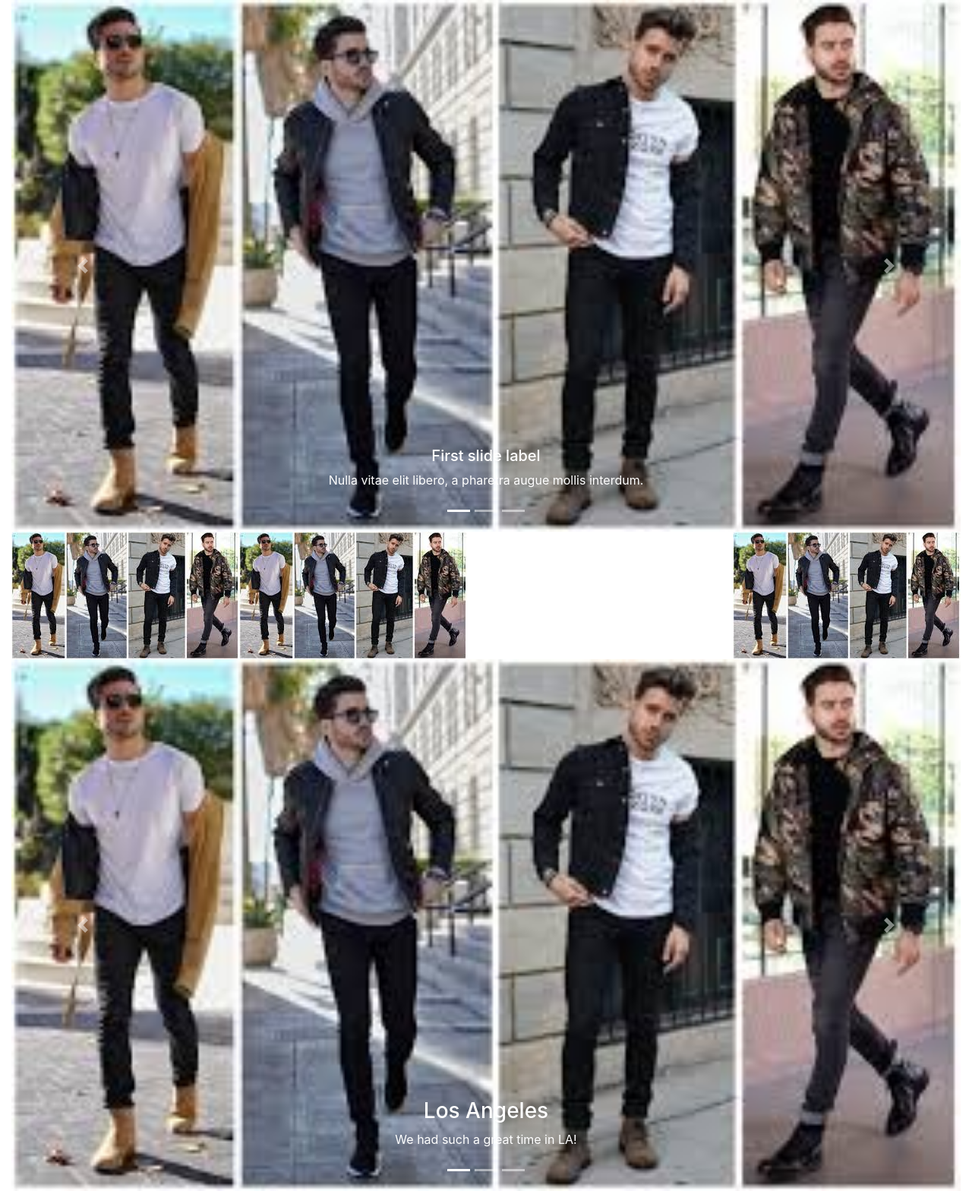
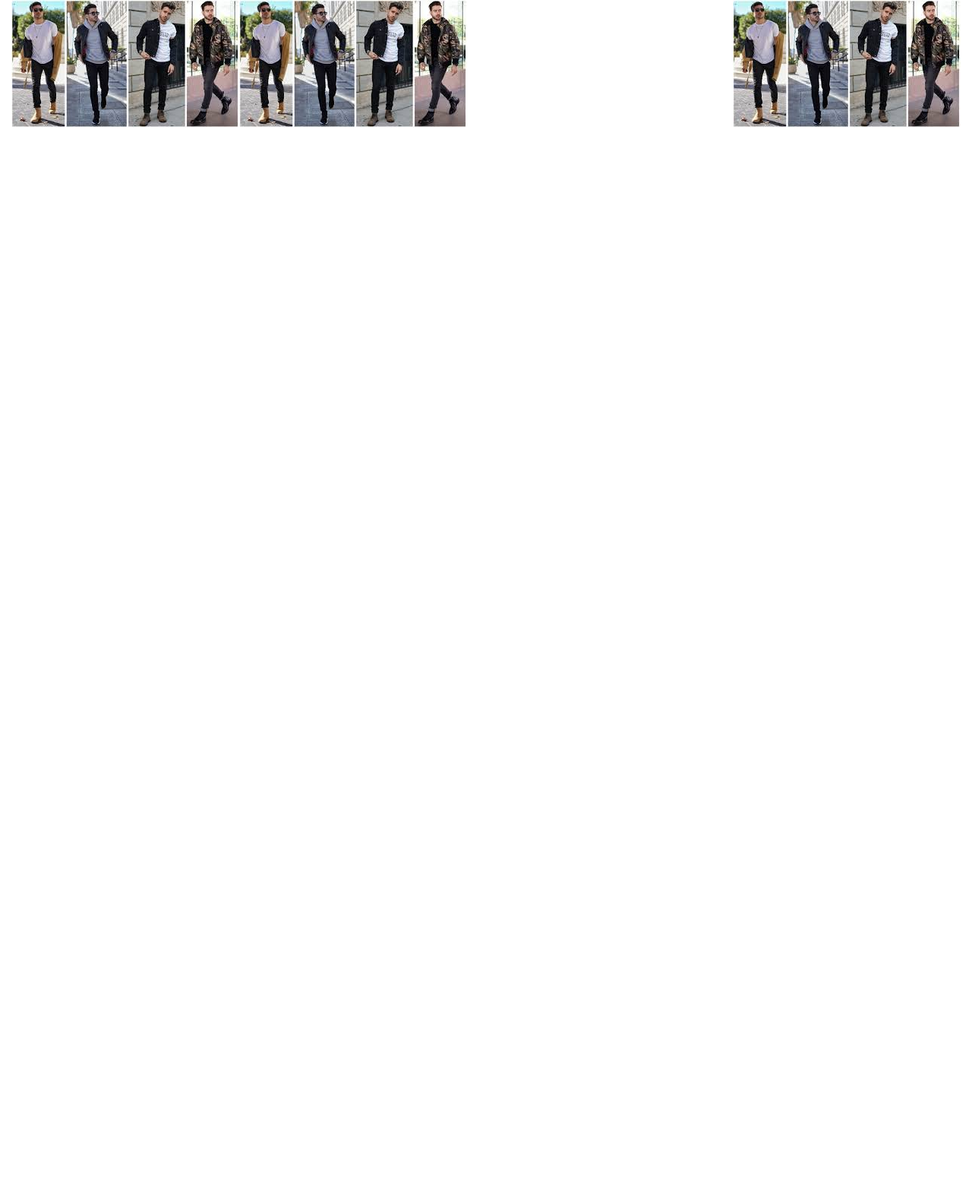
Before and after one commit to codewithlennylen/Drip-Hub-Platform, a Flask app: page / in a window 1280 px wide. Shown: the part 56-1624 px from the top of the page at 76% size. After the commit the page ends 224 px from the top, so only its background shows below. Run offline with Flask 2, Linux system fonts and the light colour scheme; some libraries are stand-ins or nearby versions.

Commit message:
Homepage Update
Got Rid of the Carousel (for now)

```diff
--- a/codebase/templates/homepage.html
+++ b/codebase/templates/homepage.html
@@ -1,53 +1,6 @@
 {% extends "layout.html" %}
 
 {% block content %}
-
-  <style>
-  /* Make the image fully responsive */
-  .carousel-inner img {
-    width: 100%;
-    height: 100%;
-  }
-  </style>
-
-<div id="carouselExampleCaptions" class="carousel slide" data-ride="carousel">
-  <ol class="carousel-indicators">
-    <li data-target="#carouselExampleCaptions" data-slide-to="0" class="active"></li>
-    <li data-target="#carouselExampleCaptions" data-slide-to="1"></li>
-    <li data-target="#carouselExampleCaptions" data-slide-to="2"></li>
-  </ol>
-  <div class="carousel-inner">
-    <div class="carousel-item active">
-      <img src="{{ url_for('static', filename='men/men.jpg') }}" class="d-block w-100" alt="...">
-      <div class="carousel-caption d-none d-md-block">
-        <h5>First slide label</h5>
-        <p>Nulla vitae elit libero, a pharetra augue mollis interdum.</p>
-      </div>
-    </div>
-    <div class="carousel-item">
-      <img src="{{ url_for('static', filename='female/female.jpg') }}" class="d-block w-100" alt="...">
-      <div class="carousel-caption d-none d-md-block">
-        <h5>Second slide label</h5>
-        <p>Lorem ipsum dolor sit amet, consectetur adipiscing elit.</p>
-      </div>
-    </div>
-    <div class="carousel-item">
-      <img src="{{ url_for('static', filename='kids/kids.jpg') }}" class="d-block w-100" alt="...">
-      <div class="carousel-caption d-none d-md-block">
-        <h5>Third slide label</h5>
-        <p>Praesent commodo cursus magna, vel scelerisque nisl consectetur.</p>
-      </div>
-    </div>
-  </div>
-  <a class="carousel-control-prev" href="#carouselExampleCaptions" role="button" data-slide="prev">
-    <span class="carousel-control-prev-icon" aria-hidden="true"></span>
-    <span class="sr-only">Previous</span>
-  </a>
-  <a class="carousel-control-next" href="#carouselExampleCaptions" role="button" data-slide="next">
-    <span class="carousel-control-next-icon" aria-hidden="true"></span>
-    <span class="sr-only">Next</span>
-  </a>
-</div>
 
 
 <img src="{{ url_for('static', filename='men/men.jpg') }}" class="rounded float-left" alt="...">
@@ -55,43 +8,4 @@
 <img src="{{ url_for('static', filename='men/men.jpg') }}" class="rounded float-right" alt="...">
 
 
-<div id="demo" class="carousel slide" data-ride="carousel">
-  <ul class="carousel-indicators">
-    <li data-target="#demo" data-slide-to="0" class="active"></li>
-    <li data-target="#demo" data-slide-to="1"></li>
-    <li data-target="#demo" data-slide-to="2"></li>
-  </ul>
-  <div class="carousel-inner">
-    <div class="carousel-item active">
-      <img src="{{ url_for('static', filename='men/men.jpg') }}" alt="Los Angeles" width="1100" height="500">
-      <div class="carousel-caption">
-        <h3>Los Angeles</h3>
-        <p>We had such a great time in LA!</p>
-      </div>
-    </div>
-    <div class="carousel-item">
-      <img src="{{ url_for('static', filename='men/men.jpg') }}" alt="Chicago" width="1100" height="500">
-      <div class="carousel-caption">
-        <h3>Chicago</h3>
-        <p>Thank you, Chicago!</p>
-      </div>
-    </div>
-    <div class="carousel-item">
-      <img src="{{ url_for('static', filename='men/men.jpg') }}" alt="New York" width="1100" height="500">
-      <div class="carousel-caption">
-        <h3>New York</h3>
-        <p>We love the Big Apple!</p>
-      </div>
-    </div>
-  </div>
-  <a class="carousel-control-prev" href="#demo" data-slide="prev">
-    <span class="carousel-control-prev-icon"></span>
-  </a>
-  <a class="carousel-control-next" href="#demo" data-slide="next">
-    <span class="carousel-control-next-icon"></span>
-  </a>
-</div>
-
-
-
 {% endblock content %}
```
Also changed, not shown: codebase/static/kids/kids.jpg.
